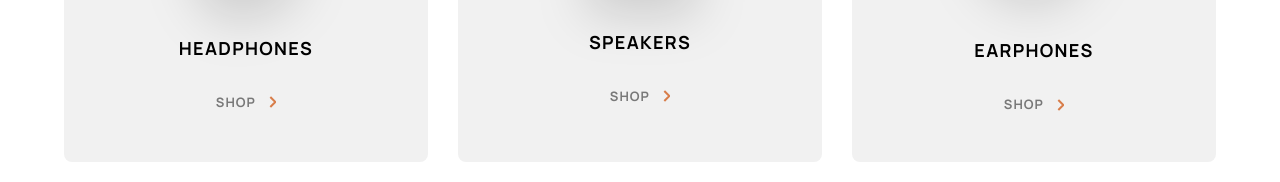
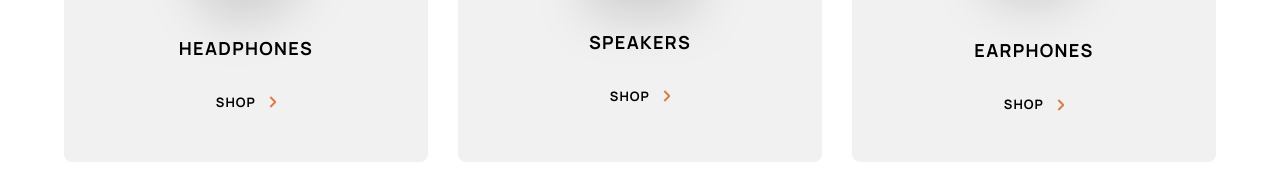
Before and after one commit to CaiqueMorales20/ecommerce, a Next.js app in the folder client/: page /category/earphones in a window 1280 px wide. Shown: the part 1323-1505 px from the top of the page. Built offline with nearby package versions, Linux system fonts and the light colour scheme.

Commit message:
:recycle: Buttons Refactor

```diff
--- a/client/src/app/(home)/Ads/YX1/index.tsx
+++ b/client/src/app/(home)/Ads/YX1/index.tsx
@@ -19,7 +19,7 @@ export default function YX1() {
         <h2 className="mb-[24px] text-h4 text-dark md:text-h1">
           YX1 EARPHONES
         </h2>
-        <Button type="secondary" />
+        <Button text="See product" type="secondary" />
       </div>
     </div>
   )
--- a/client/src/app/(home)/Ads/ZX7/index.tsx
+++ b/client/src/app/(home)/Ads/ZX7/index.tsx
@@ -8,7 +8,7 @@ export default function ZX7() {
     <div className="relative mb-[48px] grid grid-cols-ad items-center overflow-hidden rounded-lg bg-[#979797] py-[101px] md:py-0">
       <div className="max-w-[349px] pl-[24px] md:max-w-full md:pl-[95px]">
         <h2 className="mb-[24px] text-h4 text-dark md:text-h1">ZX7 Speaker</h2>
-        <Button type="secondary" />
+        <Button text="See product" type="secondary" />
       </div>
       <div className="absolute -right-[55%] flex rotate-180 justify-center md:static md:rotate-0">
         <Image
--- a/client/src/app/(home)/Ads/ZX9/index.tsx
+++ b/client/src/app/(home)/Ads/ZX9/index.tsx
@@ -21,7 +21,7 @@ export default function ZX9() {
           Upgrade to premium speakers that are phenomenally built to deliver
           truly remarkable sound.
         </p>
-        <Button type="secondary-reverse" />
+        <Button text="See product" type="secondary-reverse" />
       </div>
     </div>
   )
--- a/client/src/app/(home)/Hero/index.tsx
+++ b/client/src/app/(home)/Hero/index.tsx
@@ -18,7 +18,7 @@ export default function Hero() {
             Experience natural, lifelike audio and exceptional build quality
             made for the passionate music enthusiast.
           </p>
-          <Button type="primary" />
+          <Button text="See product" type="primary" />
         </div>
         <div className="col-start-1 row-start-1 flex w-full justify-center md:col-start-2 md:justify-end">
           <Image
--- a/client/src/app/category/[name]/Item/index.tsx
+++ b/client/src/app/category/[name]/Item/index.tsx
@@ -2,6 +2,7 @@ import Button from '@/components/Button'
 import Image from 'next/image'
 
 import { IProduct } from './types'
+import Link from 'next/link'
 
 // Functional Component
 export default function Item({
@@ -9,6 +10,7 @@ export default function Item({
   description,
   photoPath,
   reversed,
+  slug,
 }: IProduct & { reversed: boolean }) {
   // Rendering
   return (
@@ -40,7 +42,9 @@ export default function Item({
         <p className="mdmb-[40px] mb-[24px] text-body text-black/50 opacity-75">
           {description}
         </p>
-        <Button type="primary" />
+        <Link href={`../product/${slug}`}>
+          <Button text="See product" type="primary" />
+        </Link>
       </div>
     </div>
   )
--- a/client/src/app/category/[name]/page.tsx
+++ b/client/src/app/category/[name]/page.tsx
@@ -1,7 +1,9 @@
 import Showcase from '@/components/Showcase'
 import Item from './Item'
 import Pitch from '@/components/Pitch'
+
 import { products } from '@/data/products'
+import React from 'react'
 
 // Functional Component
 export default function Category({ params }: { params: { name: string } }) {
@@ -33,7 +35,7 @@ export default function Category({ params }: { params: { name: string } }) {
                 />
               )
             }
-            return <></>
+            return <React.Fragment key={index}></React.Fragment>
           })}
         </div>
         <Showcase />
--- a/client/src/app/globals.css
+++ b/client/src/app/globals.css
@@ -6,6 +6,12 @@
   padding: 0;
   margin: 0;
   box-sizing: border-box;
+}
+
+
+body.menu-opened{
+  height: 100vh;
+  overflow: hidden;
 }
 
 body::after{
--- /dev/null
+++ b/client/src/app/product/[name]/GoBackBtn/index.tsx
@@ -0,0 +1,15 @@
+'use client'
+
+import { useRouter } from 'next/navigation'
+
+// Functional Component
+export default function GoBackBtn() {
+  const router = useRouter()
+
+  // Rendering
+  return (
+    <button className="mb-[56px]" onClick={() => router.back()}>
+      Go back
+    </button>
+  )
+}
--- /dev/null
+++ b/client/src/app/product/[name]/page.tsx
@@ -0,0 +1,11 @@
+import GoBackBtn from './GoBackBtn'
+
+// Functional Component
+export default function Product({ params }: { params: { name: string } }) {
+  // Rendering
+  return (
+    <main className="container pt-[79px]">
+      <GoBackBtn />
+    </main>
+  )
+}
--- a/client/src/components/Button/index.tsx
+++ b/client/src/components/Button/index.tsx
@@ -1,42 +1,46 @@
 import Image from 'next/image'
 
 interface ButtonType {
+  text: string
   type: 'primary' | 'secondary' | 'secondary-reverse' | 'tertiary'
   onClick?: () => void
 }
 
 // Functional Component
-export default function Button({ type, onClick }: ButtonType) {
+export default function Button({ text, type, onClick }: ButtonType) {
+  // Variables
+  const baseVariation =
+    'flex w-max items-center gap-[13.3px] px-[30px] py-[15px] text-subtitle uppercase duration-300'
+  const variation1 =
+    'solid border border-primary bg-primary text-white hover:border-primary-300 hover:bg-primary-300'
+  const variation2 =
+    ' solid border border-black bg-transparent text-black hover:bg-black hover:text-white'
+  const variation2r =
+    ' solid border border-black bg-black text-white hover:bg-transparent hover:text-black'
+  const variation3 = 'text-black/50 hover:text-primary'
+
+  const currentVarriation =
+    type === 'primary'
+      ? variation1
+      : type === 'secondary'
+        ? variation2
+        : type === 'secondary-reverse'
+          ? variation2r
+          : type === 'tertiary'
+            ? variation3
+            : ''
+
   // Rendering
   return (
-    <button
-      onClick={onClick}
-      className={`flex w-max items-center gap-[13.3px] px-[30px] py-[15px] text-subtitle uppercase duration-300
-        ${
-          type === 'primary'
-            ? 'solid border border-primary bg-primary text-white hover:border-primary-300 hover:bg-primary-300'
-            : type === 'secondary'
-              ? ' solid border border-black bg-transparent text-black hover:bg-black hover:text-white'
-              : type === 'secondary-reverse'
-                ? ' solid border border-black bg-black text-white hover:bg-transparent hover:text-black'
-                : type === 'tertiary'
-                  ? 'text-black/50 hover:text-primary'
-                  : ''
-        }
-      `}
-    >
-      {type === 'tertiary' ? (
-        <>
-          Shop
+    <button onClick={onClick} className={baseVariation + currentVarriation}>
+      {text}
+      {type === 'tertiary' && (
         <Image
           src="/icons/arrow-right.svg"
           width={7}
           height={12}
           alt="Go shop"
         />
-        </>
-      ) : (
-        'See Product'
       )}
     </button>
   )
--- a/client/src/components/Showcase/index.tsx
+++ b/client/src/components/Showcase/index.tsx
@@ -17,7 +17,7 @@ export default function Showcase() {
         />
         <h3 className="mb-[15px] text-h6 uppercase">Headphones</h3>
         <Link href="/category/headphones">
-          <Button type="tertiary" />
+          <Button text="shop" type="tertiary" />
         </Link>
       </div>
       <div className="flex flex-col items-center justify-center rounded-[8px] bg-neutral-600 pb-[22px] md:pb-[30px]">
@@ -30,7 +30,7 @@ export default function Showcase() {
         />
         <h3 className="mb-[15px] text-h6 uppercase">Speakers</h3>
         <Link href="/category/speakers">
-          <Button type="tertiary" />
+          <Button text="shop" type="tertiary" />
         </Link>
       </div>
       <div className="flex flex-col items-center justify-center rounded-[8px] bg-neutral-600 pb-[22px] md:pb-[30px]">
@@ -43,7 +43,7 @@ export default function Showcase() {
         />
         <h3 className="mb-[15px] text-h6 uppercase">Earphones</h3>
         <Link href="/category/earphones">
-          <Button type="tertiary" />
+          <Button text="shop" type="tertiary" />
         </Link>
       </div>
     </div>
```
Lines whose indentation alone changed are shown as unchanged.
